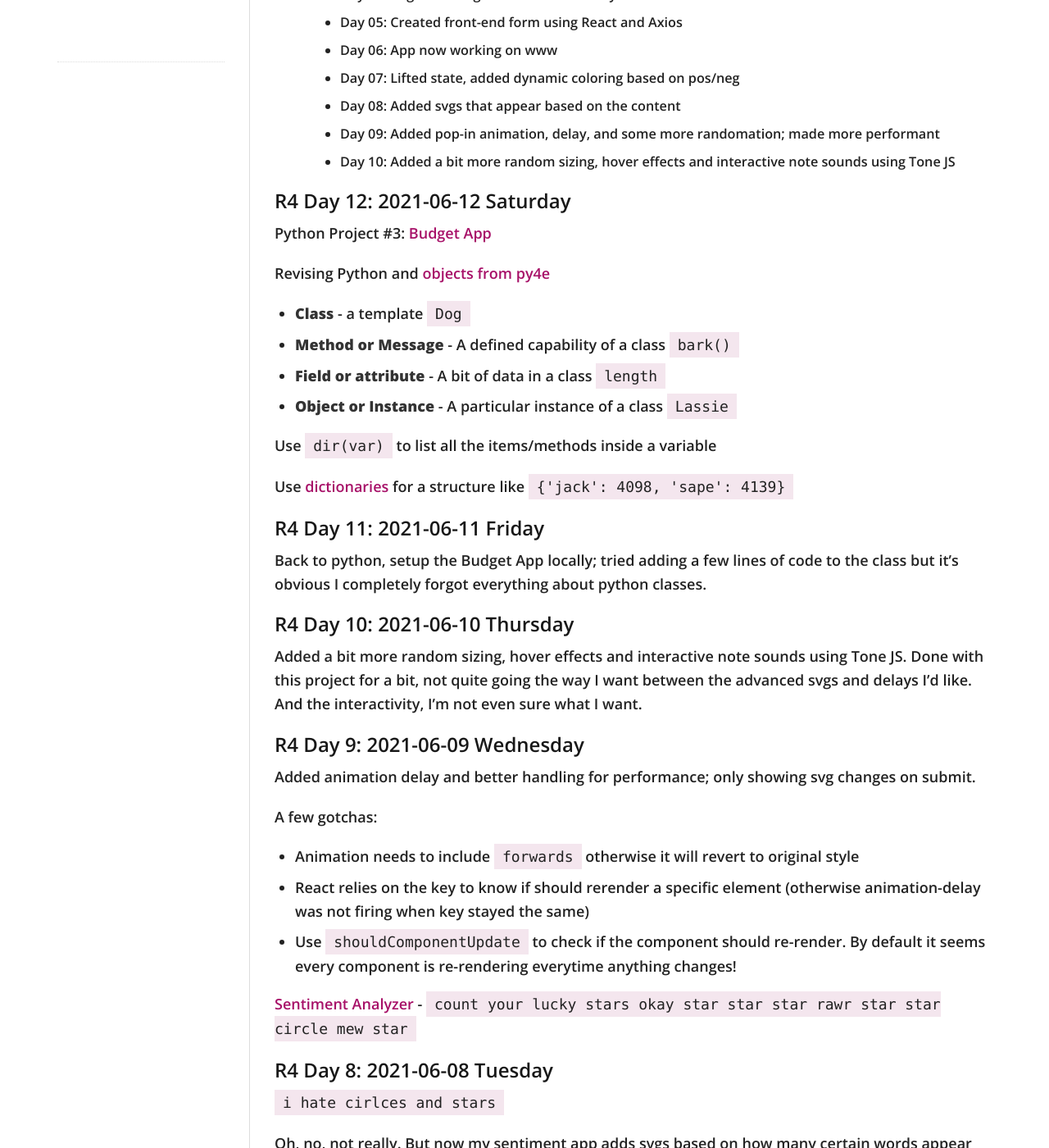
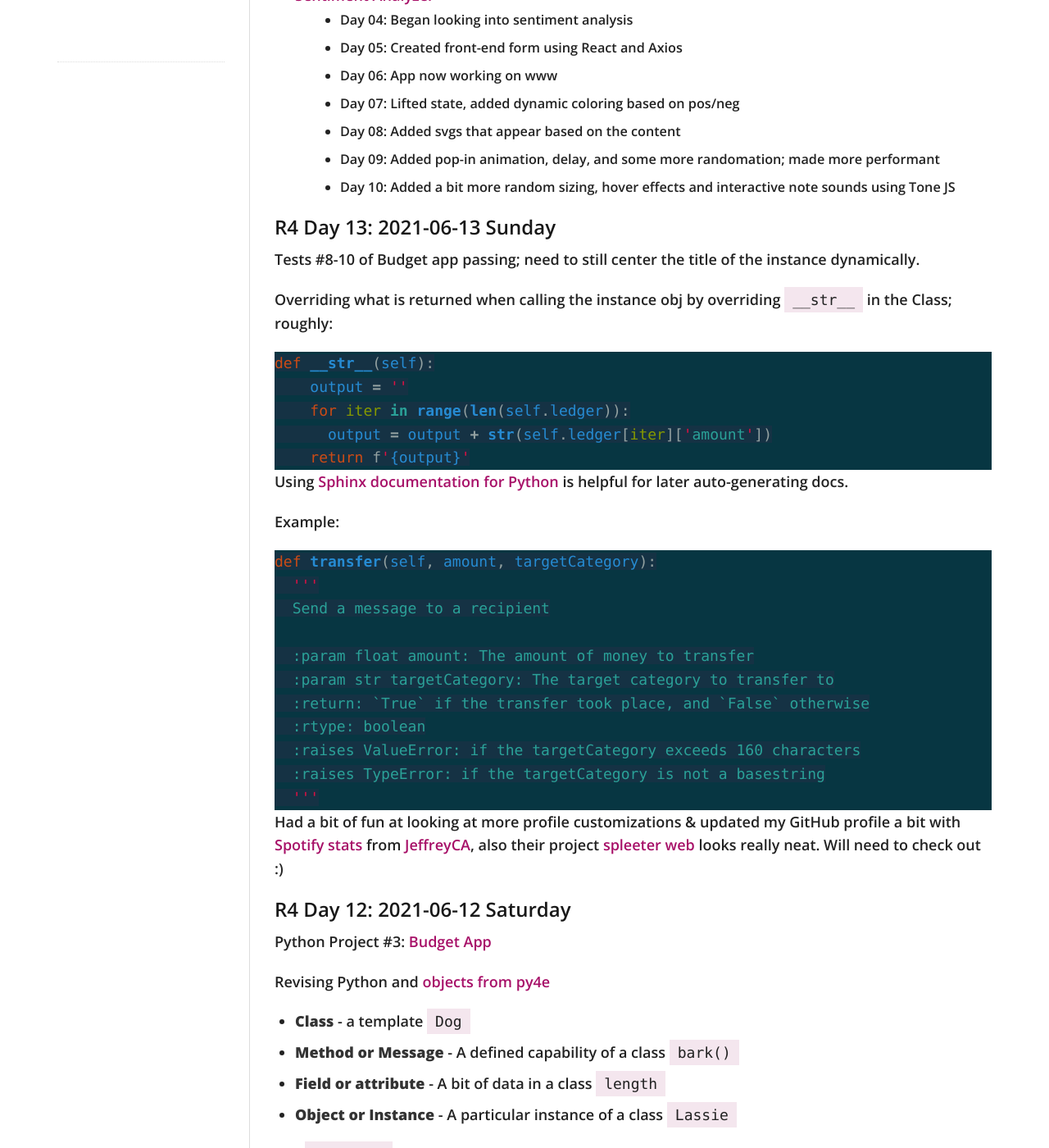
Before and after one commit to virtual/100daysofcode, a Jekyll site: the page built from index.md, in a window 1280 px wide and 1400 px high, scrolled down 431 px. Shown: the whole window at 82% size. Built offline with Jekyll 4.4.1, drawn with Linux system fonts in a browser that asks for light colours; nearby versions of some CDN libraries; our own code applies the rules of GitHub Pages for plain Markdown files; some of the changed text lies outside the part shown.

Commit message:
r4d13 python proj 3, tests 8-10

````diff
--- a/index.md
+++ b/index.md
@@ -10,6 +10,7 @@
   - Python Project 3: [Budget App](https://replit.com/@virtual/virtual-fcc-budget-app)
     - Day 11: local setup
     - Day 12: tests #1-7, deposit, withdraw, check balance
+    - Day 13: tests #8-10, transfer, override str method
 - [Sentiment Analyzer](https://github.com/virtual/sentiment-analyzer)
   - Day 04: Began looking into sentiment analysis
   - Day 05: Created front-end form using React and Axios
@@ -18,6 +19,41 @@
   - Day 08: Added svgs that appear based on the content
   - Day 09: Added pop-in animation, delay, and some more randomation; made more performant
   - Day 10: Added a bit more random sizing, hover effects and interactive note sounds using Tone JS
+
+
+## R4 Day 13: 2021-06-13 Sunday
+
+Tests #8-10 of Budget app passing; need to still center the title of the instance dynamically.
+
+Overriding what is returned when calling the instance obj by overriding `__str__` in the Class; roughly:
+
+```py
+def __str__(self):
+    output = ''
+    for iter in range(len(self.ledger)):
+      output = output + str(self.ledger[iter]['amount'])
+    return f'{output}'
+```
+
+Using [Sphinx documentation for Python](https://www.sphinx-doc.org/en/master/usage/restructuredtext/domains.html#python-signatures) is helpful for later auto-generating docs.
+
+Example:
+
+```py
+def transfer(self, amount, targetCategory):
+  '''
+  Send a message to a recipient
+
+  :param float amount: The amount of money to transfer
+  :param str targetCategory: The target category to transfer to
+  :return: `True` if the transfer took place, and `False` otherwise
+  :rtype: boolean
+  :raises ValueError: if the targetCategory exceeds 160 characters
+  :raises TypeError: if the targetCategory is not a basestring
+  '''
+```
+
+Had a bit of fun at looking at more profile customizations & updated my GitHub profile a bit with [Spotify stats](https://spotify-recently-played-readme.vercel.app/) from [JeffreyCA](https://github.com/JeffreyCA), also their project [spleeter web](https://github.com/JeffreyCA/spleeter-web) looks really neat. Will need to check out :)
 
 ## R4 Day 12: 2021-06-12 Saturday
 
````
